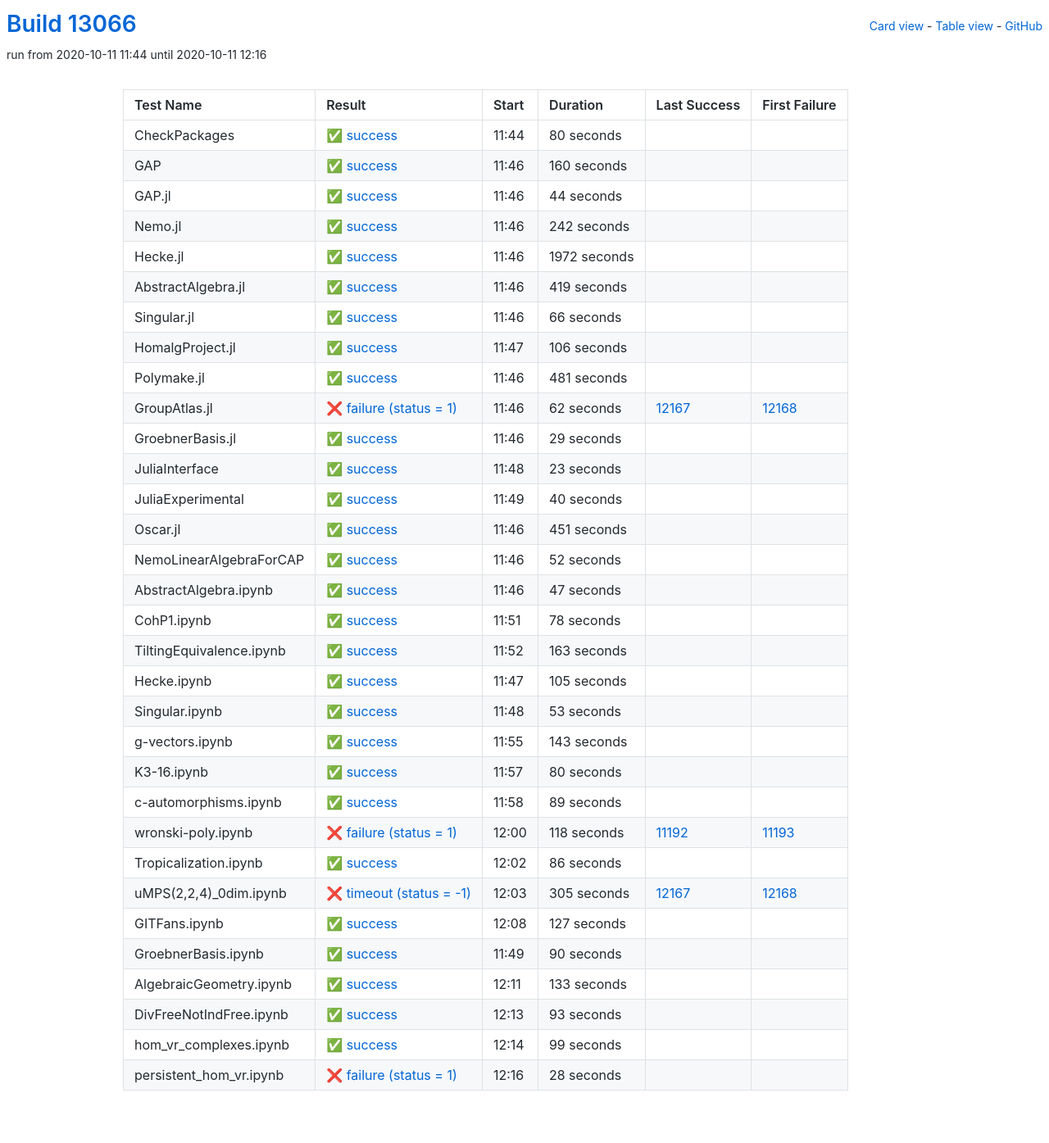
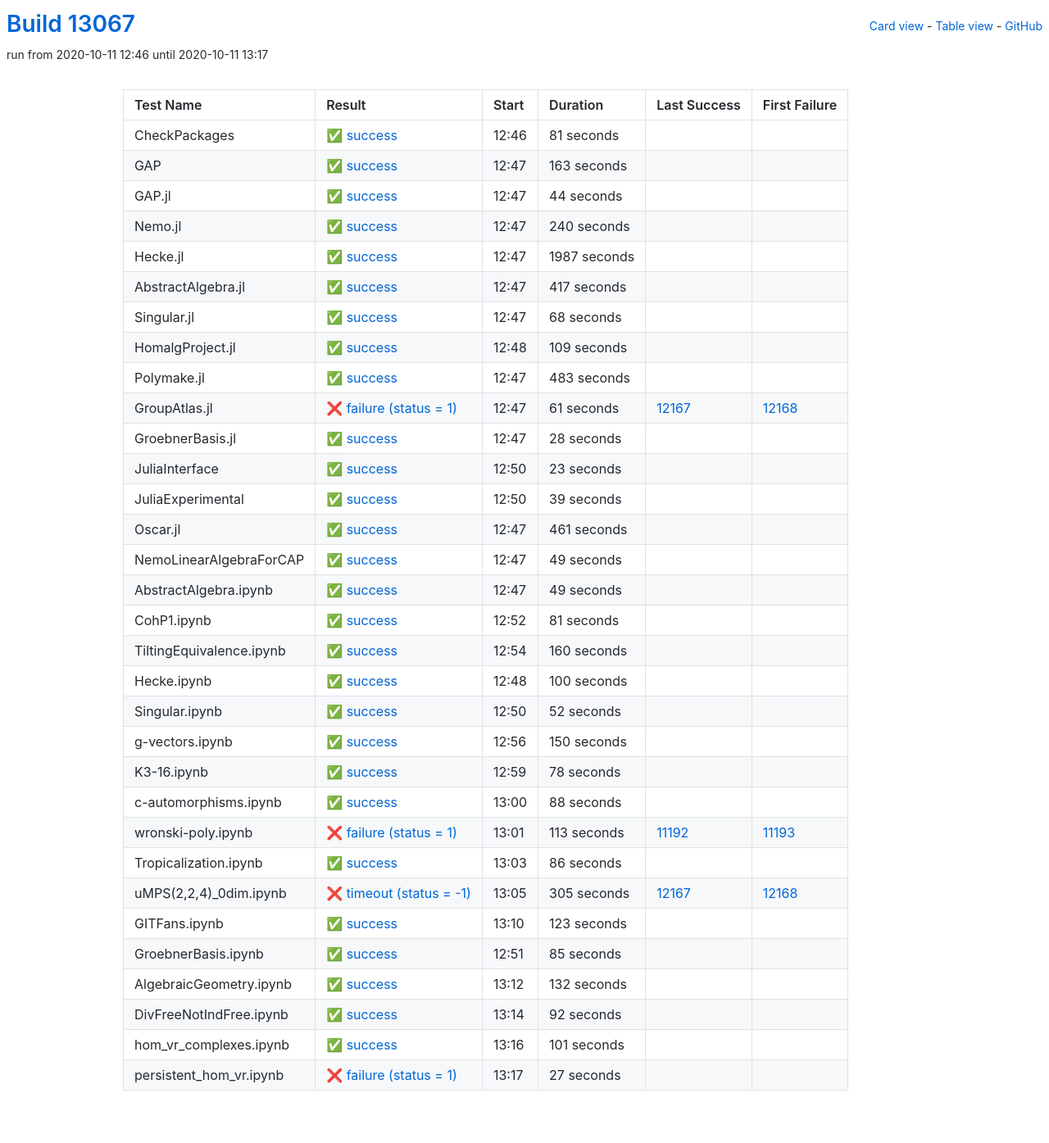
Before and after one commit to oscar-system/oscar-ci-status, a Jekyll site: the page built from table.html, in a window 1280 px wide. Shown: the whole page at 82% size. Built offline with Jekyll 4.4.1, drawn with Linux system fonts in a browser that asks for light colours.

Commit message:
Build #13067

```diff
--- a/_data/ci.yml
+++ b/_data/ci.yml
@@ -1,6 +1,6 @@
 ---
-build: 13066
-build_url: https://oscarci.mathematik.uni-kl.de/job/oscar/13066/
+build: 13067
+build_url: https://oscarci.mathematik.uni-kl.de/job/oscar/13067/
 job: oscar
 organization: oscar-system
 repo: oscar-ci-status
@@ -8,32 +8,32 @@ repourl: https://github.com/oscar-system/oscar-ci-status
 tests:
 - name: CheckPackages
   id: checkpackages
-  log: https://oscarci.mathematik.uni-kl.de/job/oscar/13066/artifact/logs/build-13066/CheckPackages.log
-  start: 2020-10-11 11:44
+  log: https://oscarci.mathematik.uni-kl.de/job/oscar/13067/artifact/logs/build-13067/CheckPackages.log
+  start: 2020-10-11 12:46
   success: true
   exitcode: 0
   status: success
-  duration: 80
+  duration: 81
   last_success: false
   last_success_url:
   first_failure: false
   first_failure_url:
 - name: GAP
   id: gap
-  log: https://oscarci.mathematik.uni-kl.de/job/oscar/13066/artifact/logs/build-13066/GAP.log
-  start: 2020-10-11 11:46
+  log: https://oscarci.mathematik.uni-kl.de/job/oscar/13067/artifact/logs/build-13067/GAP.log
+  start: 2020-10-11 12:47
   success: true
   exitcode: 0
   status: success
-  duration: 160
+  duration: 163
   last_success: false
   last_success_url:
   first_failure: false
   first_failure_url:
 - name: GAP.jl
   id: gap-jl
-  log: https://oscarci.mathematik.uni-kl.de/job/oscar/13066/artifact/logs/build-13066/GAP.jl.log
-  start: 2020-10-11 11:46
+  log: https://oscarci.mathematik.uni-kl.de/job/oscar/13067/artifact/logs/build-13067/GAP.jl.log
+  start: 2020-10-11 12:47
   success: true
   exitcode: 0
   status: success
@@ -44,104 +44,104 @@ tests:
   first_failure_url:
 - name: Nemo.jl
   id: nemo-jl
-  log: https://oscarci.mathematik.uni-kl.de/job/oscar/13066/artifact/logs/build-13066/Nemo.jl.log
-  start: 2020-10-11 11:46
+  log: https://oscarci.mathematik.uni-kl.de/job/oscar/13067/artifact/logs/build-13067/Nemo.jl.log
+  start: 2020-10-11 12:47
   success: true
   exitcode: 0
   status: success
-  duration: 242
+  duration: 240
   last_success: false
   last_success_url:
   first_failure: false
   first_failure_url:
 - name: Hecke.jl
   id: hecke-jl
-  log: https://oscarci.mathematik.uni-kl.de/job/oscar/13066/artifact/logs/build-13066/Hecke.jl.log
-  start: 2020-10-11 11:46
+  log: https://oscarci.mathematik.uni-kl.de/job/oscar/13067/artifact/logs/build-13067/Hecke.jl.log
+  start: 2020-10-11 12:47
   success: true
   exitcode: 0
   status: success
-  duration: 1972
+  duration: 1987
   last_success: false
   last_success_url:
   first_failure: false
   first_failure_url:
 - name: AbstractAlgebra.jl
   id: abstractalgebra-jl
-  log: https://oscarci.mathematik.uni-kl.de/job/oscar/13066/artifact/logs/build-13066/AbstractAlgebra.jl.log
-  start: 2020-10-11 11:46
+  log: https://oscarci.mathematik.uni-kl.de/job/oscar/13067/artifact/logs/build-13067/AbstractAlgebra.jl.log
+  start: 2020-10-11 12:47
   success: true
   exitcode: 0
   status: success
-  duration: 419
+  duration: 417
   last_success: false
   last_success_url:
   first_failure: false
   first_failure_url:
 - name: Singular.jl
   id: singular-jl
-  log: https://oscarci.mathematik.uni-kl.de/job/oscar/13066/artifact/logs/build-13066/Singular.jl.log
-  start: 2020-10-11 11:46
+  log: https://oscarci.mathematik.uni-kl.de/job/oscar/13067/artifact/logs/build-13067/Singular.jl.log
+  start: 2020-10-11 12:47
   success: true
   exitcode: 0
   status: success
-  duration: 66
+  duration: 68
   last_success: false
   last_success_url:
   first_failure: false
   first_failure_url:
 - name: HomalgProject.jl
   id: homalgproject-jl
-  log: https://oscarci.mathematik.uni-kl.de/job/oscar/13066/artifact/logs/build-13066/HomalgProject.jl.log
-  start: 2020-10-11 11:47
+  log: https://oscarci.mathematik.uni-kl.de/job/oscar/13067/artifact/logs/build-13067/HomalgProject.jl.log
+  start: 2020-10-11 12:48
   success: true
   exitcode: 0
   status: success
-  duration: 106
+  duration: 109
   last_success: false
   last_success_url:
   first_failure: false
   first_failure_url:
 - name: Polymake.jl
   id: polymake-jl
-  log: https://oscarci.mathematik.uni-kl.de/job/oscar/13066/artifact/logs/build-13066/Polymake.jl.log
-  start: 2020-10-11 11:46
+  log: https://oscarci.mathematik.uni-kl.de/job/oscar/13067/artifact/logs/build-13067/Polymake.jl.log
+  start: 2020-10-11 12:47
   success: true
   exitcode: 0
   status: success
-  duration: 481
+  duration: 483
   last_success: false
   last_success_url:
   first_failure: false
   first_failure_url:
 - name: GroupAtlas.jl
   id: groupatlas-jl
-  log: https://oscarci.mathematik.uni-kl.de/job/oscar/13066/artifact/logs/build-13066/GroupAtlas.jl.log
-  start: 2020-10-11 11:46
+  log: https://oscarci.mathematik.uni-kl.de/job/oscar/13067/artifact/logs/build-13067/GroupAtlas.jl.log
+  start: 2020-10-11 12:47
   success: false
   exitcode: 1
   status: failure
-  duration: 62
+  duration: 61
   last_success: 12167
   last_success_url: https://oscarci.mathematik.uni-kl.de/job/oscar/12167/
   first_failure: 12168
   first_failure_url: https://oscarci.mathematik.uni-kl.de/job/oscar/12168/
 - name: GroebnerBasis.jl
   id: groebnerbasis-jl
-  log: https://oscarci.mathematik.uni-kl.de/job/oscar/13066/artifact/logs/build-13066/GroebnerBasis.jl.log
-  start: 2020-10-11 11:46
+  log: https://oscarci.mathematik.uni-kl.de/job/oscar/13067/artifact/logs/build-13067/GroebnerBasis.jl.log
+  start: 2020-10-11 12:47
   success: true
   exitcode: 0
   status: success
-  duration: 29
+  duration: 28
   last_success: false
   last_success_url:
   first_failure: false
   first_failure_url:
 - name: JuliaInterface
   id: juliainterface
-  log: https://oscarci.mathematik.uni-kl.de/job/oscar/13066/artifact/logs/build-13066/JuliaInterface.log
-  start: 2020-10-11 11:48
+  log: https://oscarci.mathematik.uni-kl.de/job/oscar/13067/artifact/logs/build-13067/JuliaInterface.log
+  start: 2020-10-11 12:50
   success: true
   exitcode: 0
   status: success
@@ -152,32 +152,92 @@ tests:
   first_failure_url:
 - name: JuliaExperimental
   id: juliaexperimental
-  log: https://oscarci.mathematik.uni-kl.de/job/oscar/13066/artifact/logs/build-13066/JuliaExperimental.log
-  start: 2020-10-11 11:49
+  log: https://oscarci.mathematik.uni-kl.de/job/oscar/13067/artifact/logs/build-13067/JuliaExperimental.log
+  start: 2020-10-11 12:50
   success: true
   exitcode: 0
   status: success
-  duration: 40
+  duration: 39
   last_success: false
   last_success_url:
   first_failure: false
   first_failure_url:
 - name: Oscar.jl
   id: oscar-jl
-  log: https://oscarci.mathematik.uni-kl.de/job/oscar/13066/artifact/logs/build-13066/Oscar.jl.log
-  start: 2020-10-11 11:46
+  log: https://oscarci.mathematik.uni-kl.de/job/oscar/13067/artifact/logs/build-13067/Oscar.jl.log
+  start: 2020-10-11 12:47
   success: true
   exitcode: 0
   status: success
-  duration: 451
+  duration: 461
   last_success: false
   last_success_url:
   first_failure: false
   first_failure_url:
 - name: NemoLinearAlgebraForCAP
   id: nemolinearalgebraforcap
-  log: https://oscarci.mathematik.uni-kl.de/job/oscar/13066/artifact/logs/build-13066/NemoLinearAlgebraForCAP.log
-  start: 2020-10-11 11:46
+  log: https://oscarci.mathematik.uni-kl.de/job/oscar/13067/artifact/logs/build-13067/NemoLinearAlgebraForCAP.log
+  start: 2020-10-11 12:47
+  success: true
+  exitcode: 0
+  status: success
+  duration: 49
+  last_success: false
+  last_success_url:
+  first_failure: false
+  first_failure_url:
+- name: AbstractAlgebra.ipynb
+  id: abstractalgebra-ipynb
+  log: https://oscarci.mathematik.uni-kl.de/job/oscar/13067/artifact/logs/build-13067/AbstractAlgebra.ipynb.log
+  start: 2020-10-11 12:47
+  success: true
+  exitcode: 0
+  status: success
+  duration: 49
+  last_success: false
+  last_success_url:
+  first_failure: false
+  first_failure_url:
+- name: CohP1.ipynb
+  id: cohp1-ipynb
+  log: https://oscarci.mathematik.uni-kl.de/job/oscar/13067/artifact/logs/build-13067/CohP1.ipynb.log
+  start: 2020-10-11 12:52
+  success: true
+  exitcode: 0
+  status: success
+  duration: 81
+  last_success: false
+  last_success_url:
+  first_failure: false
+  first_failure_url:
+- name: TiltingEquivalence.ipynb
+  id: tiltingequivalence-ipynb
+  log: https://oscarci.mathematik.uni-kl.de/job/oscar/13067/artifact/logs/build-13067/TiltingEquivalence.ipynb.log
+  start: 2020-10-11 12:54
+  success: true
+  exitcode: 0
+  status: success
+  duration: 160
+  last_success: false
+  last_success_url:
+  first_failure: false
+  first_failure_url:
+- name: Hecke.ipynb
+  id: hecke-ipynb
+  log: https://oscarci.mathematik.uni-kl.de/job/oscar/13067/artifact/logs/build-13067/Hecke.ipynb.log
+  start: 2020-10-11 12:48
+  success: true
+  exitcode: 0
+  status: success
+  duration: 100
+  last_success: false
+  last_success_url:
+  first_failure: false
+  first_failure_url:
+- name: Singular.ipynb
+  id: singular-ipynb
+  log: https://oscarci.mathematik.uni-kl.de/job/oscar/13067/artifact/logs/build-13067/Singular.ipynb.log
+  start: 2020-10-11 12:50
   success: true
   exitcode: 0
   status: success
@@ -186,22 +246,22 @@ tests:
   last_success_url:
   first_failure: false
   first_failure_url:
-- name: AbstractAlgebra.ipynb
-  id: abstractalgebra-ipynb
-  log: https://oscarci.mathematik.uni-kl.de/job/oscar/13066/artifact/logs/build-13066/AbstractAlgebra.ipynb.log
-  start: 2020-10-11 11:46
+- name: g-vectors.ipynb
+  id: g-vectors-ipynb
+  log: https://oscarci.mathematik.uni-kl.de/job/oscar/13067/artifact/logs/build-13067/g-vectors.ipynb.log
+  start: 2020-10-11 12:56
   success: true
   exitcode: 0
   status: success
-  duration: 47
+  duration: 150
   last_success: false
   last_success_url:
   first_failure: false
   first_failure_url:
-- name: CohP1.ipynb
-  id: cohp1-ipynb
-  log: https://oscarci.mathematik.uni-kl.de/job/oscar/13066/artifact/logs/build-13066/CohP1.ipynb.log
-  start: 2020-10-11 11:51
+- name: K3-16.ipynb
+  id: k3-16-ipynb
+  log: https://oscarci.mathematik.uni-kl.de/job/oscar/13067/artifact/logs/build-13067/K3-16.ipynb.log
+  start: 2020-10-11 12:59
   success: true
   exitcode: 0
   status: success
@@ -210,94 +270,34 @@ tests:
   last_success_url:
   first_failure: false
   first_failure_url:
-- name: TiltingEquivalence.ipynb
-  id: tiltingequivalence-ipynb
-  log: https://oscarci.mathematik.uni-kl.de/job/oscar/13066/artifact/logs/build-13066/TiltingEquivalence.ipynb.log
-  start: 2020-10-11 11:52
+- name: c-automorphisms.ipynb
+  id: c-automorphisms-ipynb
+  log: https://oscarci.mathematik.uni-kl.de/job/oscar/13067/artifact/logs/build-13067/c-automorphisms.ipynb.log
+  start: 2020-10-11 13:00
   success: true
   exitcode: 0
   status: success
-  duration: 163
-  last_success: false
-  last_success_url:
-  first_failure: false
-  first_failure_url:
-- name: Hecke.ipynb
-  id: hecke-ipynb
-  log: https://oscarci.mathematik.uni-kl.de/job/oscar/13066/artifact/logs/build-13066/Hecke.ipynb.log
-  start: 2020-10-11 11:47
-  success: true
-  exitcode: 0
-  status: success
-  duration: 105
-  last_success: false
-  last_success_url:
-  first_failure: false
-  first_failure_url:
-- name: Singular.ipynb
-  id: singular-ipynb
-  log: https://oscarci.mathematik.uni-kl.de/job/oscar/13066/artifact/logs/build-13066/Singular.ipynb.log
-  start: 2020-10-11 11:48
-  success: true
-  exitcode: 0
-  status: success
-  duration: 53
-  last_success: false
-  last_success_url:
-  first_failure: false
-  first_failure_url:
-- name: g-vectors.ipynb
-  id: g-vectors-ipynb
-  log: https://oscarci.mathematik.uni-kl.de/job/oscar/13066/artifact/logs/build-13066/g-vectors.ipynb.log
-  start: 2020-10-11 11:55
-  success: true
-  exitcode: 0
-  status: success
-  duration: 143
-  last_success: false
-  last_success_url:
-  first_failure: false
-  first_failure_url:
-- name: K3-16.ipynb
-  id: k3-16-ipynb
-  log: https://oscarci.mathematik.uni-kl.de/job/oscar/13066/artifact/logs/build-13066/K3-16.ipynb.log
-  start: 2020-10-11 11:57
-  success: true
-  exitcode: 0
-  status: success
-  duration: 80
-  last_success: false
-  last_success_url:
-  first_failure: false
-  first_failure_url:
-- name: c-automorphisms.ipynb
-  id: c-automorphisms-ipynb
-  log: https://oscarci.mathematik.uni-kl.de/job/oscar/13066/artifact/logs/build-13066/c-automorphisms.ipynb.log
-  start: 2020-10-11 11:58
-  success: true
-  exitcode: 0
-  status: success
-  duration: 89
+  duration: 88
   last_success: false
   last_success_url:
   first_failure: false
   first_failure_url:
 - name: wronski-poly.ipynb
   id: wronski-poly-ipynb
-  log: https://oscarci.mathematik.uni-kl.de/job/oscar/13066/artifact/logs/build-13066/wronski-poly.ipynb.log
-  start: 2020-10-11 12:00
+  log: https://oscarci.mathematik.uni-kl.de/job/oscar/13067/artifact/logs/build-13067/wronski-poly.ipynb.log
+  start: 2020-10-11 13:01
   success: false
   exitcode: 1
   status: failure
-  duration: 118
+  duration: 113
   last_success: 11192
   last_success_url: https://oscarci.mathematik.uni-kl.de/job/oscar/11192/
   first_failure: 11193
   first_failure_url: https://oscarci.mathematik.uni-kl.de/job/oscar/11193/
 - name: Tropicalization.ipynb
   id: tropicalization-ipynb
-  log: https://oscarci.mathematik.uni-kl.de/job/oscar/13066/artifact/logs/build-13066/Tropicalization.ipynb.log
-  start: 2020-10-11 12:02
+  log: https://oscarci.mathematik.uni-kl.de/job/oscar/13067/artifact/logs/build-13067/Tropicalization.ipynb.log
+  start: 2020-10-11 13:03
   success: true
   exitcode: 0
   status: success
@@ -308,8 +308,8 @@ tests:
   first_failure_url:
 - name: uMPS(2,2,4)_0dim.ipynb
   id: umps-2-2-4-0dim-ipynb
-  log: https://oscarci.mathematik.uni-kl.de/job/oscar/13066/artifact/logs/build-13066/uMPS-2-2-4-_0dim.ipynb.log
-  start: 2020-10-11 12:03
+  log: https://oscarci.mathematik.uni-kl.de/job/oscar/13067/artifact/logs/build-13067/uMPS-2-2-4-_0dim.ipynb.log
+  start: 2020-10-11 13:05
   success: false
   exitcode: -1
   status: timeout
@@ -320,72 +320,72 @@ tests:
   first_failure_url: https://oscarci.mathematik.uni-kl.de/job/oscar/12168/
 - name: GITFans.ipynb
   id: gitfans-ipynb
-  log: https://oscarci.mathematik.uni-kl.de/job/oscar/13066/artifact/logs/build-13066/GITFans.ipynb.log
-  start: 2020-10-11 12:08
+  log: https://oscarci.mathematik.uni-kl.de/job/oscar/13067/artifact/logs/build-13067/GITFans.ipynb.log
+  start: 2020-10-11 13:10
   success: true
   exitcode: 0
   status: success
-  duration: 127
+  duration: 123
   last_success: false
   last_success_url:
   first_failure: false
   first_failure_url:
 - name: GroebnerBasis.ipynb
   id: groebnerbasis-ipynb
-  log: https://oscarci.mathematik.uni-kl.de/job/oscar/13066/artifact/logs/build-13066/GroebnerBasis.ipynb.log
-  start: 2020-10-11 11:49
+  log: https://oscarci.mathematik.uni-kl.de/job/oscar/13067/artifact/logs/build-13067/GroebnerBasis.ipynb.log
+  start: 2020-10-11 12:51
   success: true
   exitcode: 0
   status: success
-  duration: 90
+  duration: 85
   last_success: false
   last_success_url:
   first_failure: false
   first_failure_url:
 - name: AlgebraicGeometry.ipynb
   id: algebraicgeometry-ipynb
-  log: https://oscarci.mathematik.uni-kl.de/job/oscar/13066/artifact/logs/build-13066/AlgebraicGeometry.ipynb.log
-  start: 2020-10-11 12:11
+  log: https://oscarci.mathematik.uni-kl.de/job/oscar/13067/artifact/logs/build-13067/AlgebraicGeometry.ipynb.log
+  start: 2020-10-11 13:12
   success: true
   exitcode: 0
   status: success
-  duration: 133
+  duration: 132
   last_success: false
   last_success_url:
   first_failure: false
   first_failure_url:
 - name: DivFreeNotIndFree.ipynb
   id: divfreenotindfree-ipynb
-  log: https://oscarci.mathematik.uni-kl.de/job/oscar/13066/artifact/logs/build-13066/DivFreeNotIndFree.ipynb.log
-  start: 2020-10-11 12:13
+  log: https://oscarci.mathematik.uni-kl.de/job/oscar/13067/artifact/logs/build-13067/DivFreeNotIndFree.ipynb.log
+  start: 2020-10-11 13:14
   success: true
   exitcode: 0
   status: success
-  duration: 93
+  duration: 92
   last_success: false
   last_success_url:
   first_failure: false
   first_failure_url:
 - name: hom_vr_complexes.ipynb
   id: hom-vr-complexes-ipynb
-  log: https://oscarci.mathematik.uni-kl.de/job/oscar/13066/artifact/logs/build-13066/hom_vr_complexes.ipynb.log
-  start: 2020-10-11 12:14
+  log: https://oscarci.mathematik.uni-kl.de/job/oscar/13067/artifact/logs/build-13067/hom_vr_complexes.ipynb.log
+  start: 2020-10-11 13:16
   success: true
   exitcode: 0
   status: success
-  duration: 99
+  duration: 101
   last_success: false
   last_success_url:
   first_failure: false
   first_failure_url:
 - name: persistent_hom_vr.ipynb
   id: persistent-hom-vr-ipynb
-  log: https://oscarci.mathematik.uni-kl.de/job/oscar/13066/artifact/logs/build-13066/persistent_hom_vr.ipynb.log
-  start: 2020-10-11 12:16
+  log: https://oscarci.mathematik.uni-kl.de/job/oscar/13067/artifact/logs/build-13067/persistent_hom_vr.ipynb.log
+  start: 2020-10-11 13:17
   success: false
   exitcode: 1
   status: failure
-  duration: 28
+  duration: 27
   last_success: false
   last_success_url:
   first_failure: false
```
Also changed, not shown: README.md.
